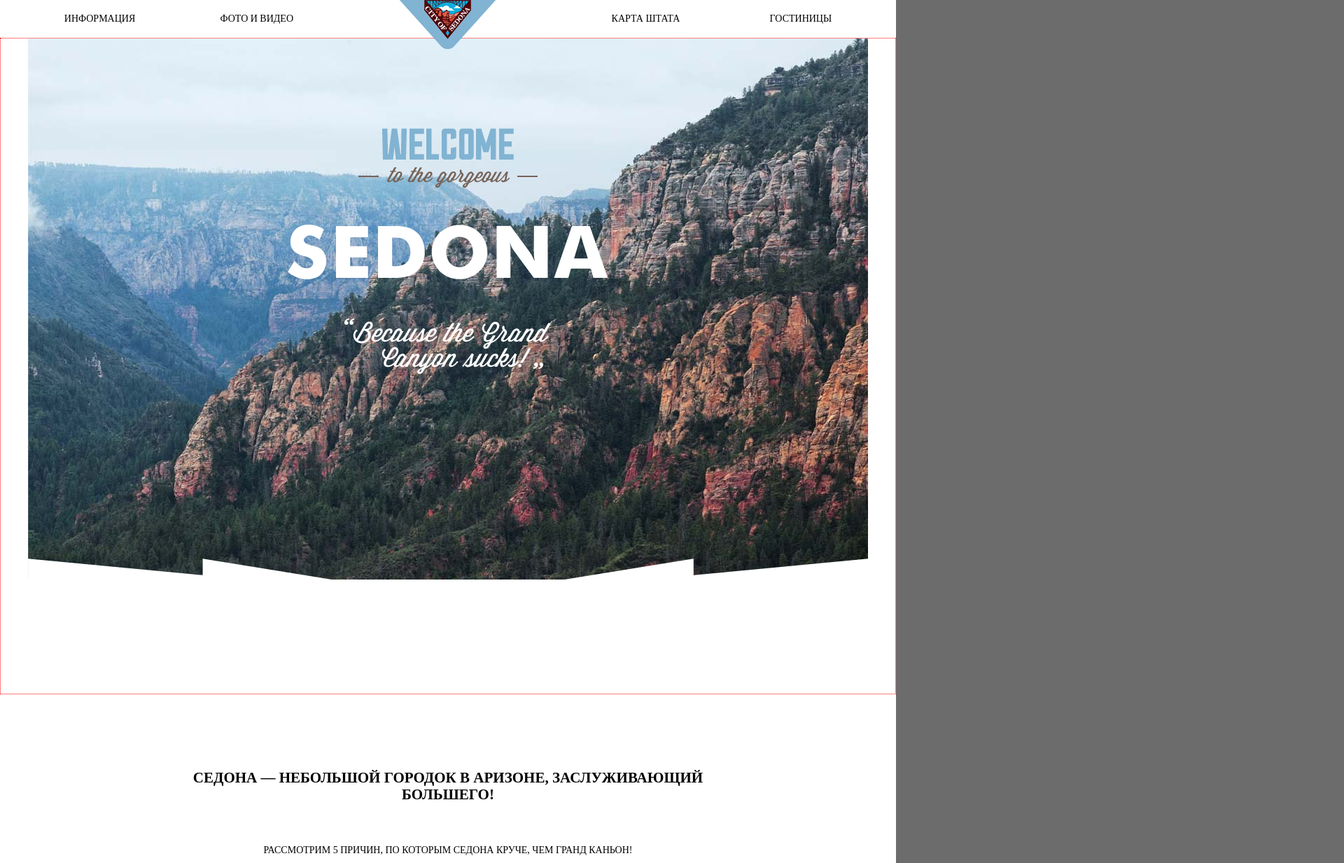
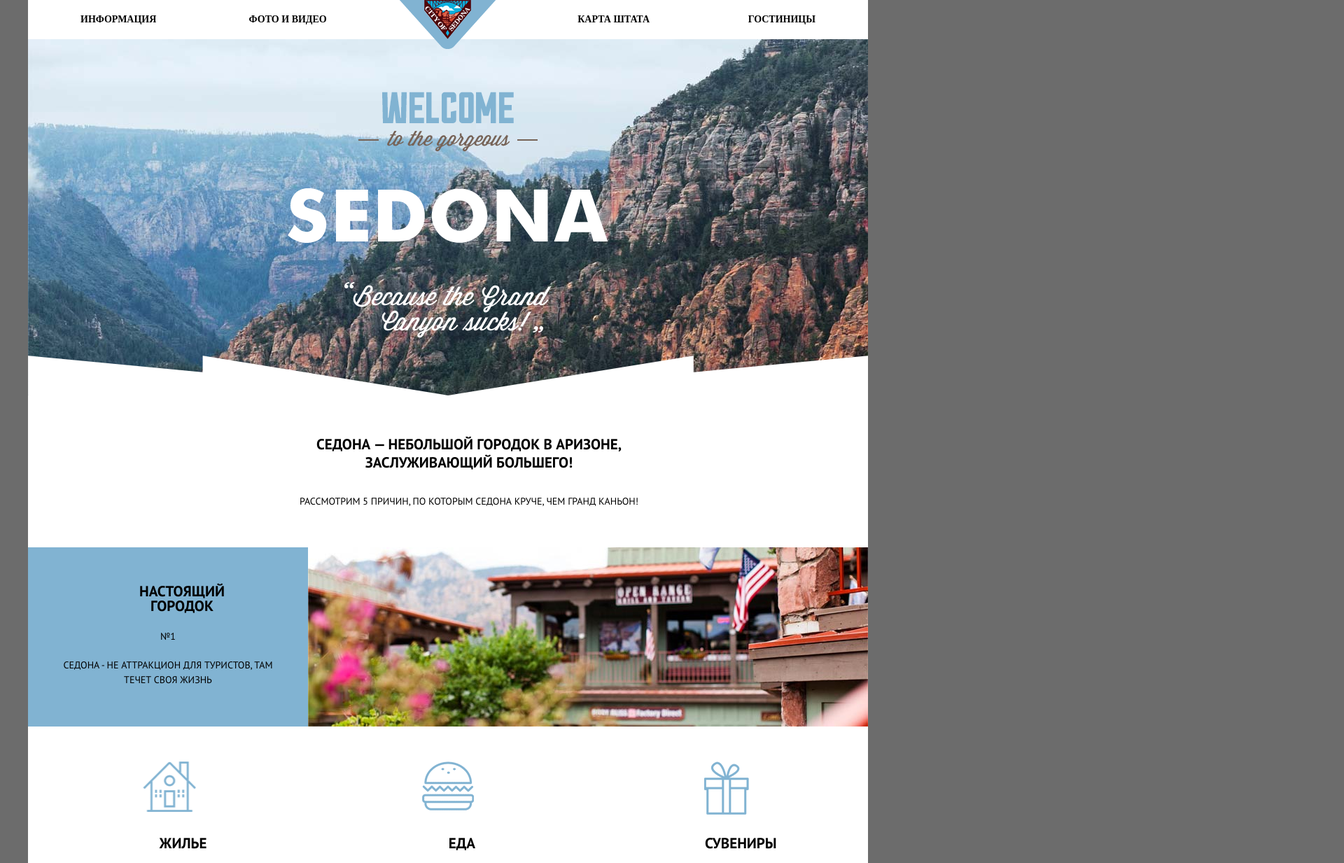
Before and after one commit to YurtaevAlx/279155-sedona, a plain HTML site: page index.html in a window 1280 px wide. Shown: the top 1233 px of the page at 70% size, 1920 px wide, since content can reach past the window. Drawn offline with Linux system fonts and the light colour scheme.

Commit message:
декор

```diff
--- a/css/style.css
+++ b/css/style.css
@@ -1,43 +1,41 @@
 html {
   background-color: #6c6c6c
 }
+
 body {
   min-width: 768px;
-  max-width: 1280px;
-  margin: auto;
-
+  max-width: 1200px;
+  margin: 0 0 0 40px;
+  padding: 0;
   font-size: 14px;
   line-height: 24px;
-  font-family: PTsans;
+  font-family: PT sans;
   text-transform: uppercase;
+  background: #ffffff;
+}
 
-  background: #ffffff;
-
-}
 .clearfix::after {
   display: table;
   content: '';
   clear: both;
 }
+
 .unvisible {
   display: none;
 }
-ul {
-  list-style: none;
-}
+
 .menu {
-  width: 88%;
-  padding: 15px 6%;
+  width: 90%;
+  padding: 15px 5%;
   background: #ffffff
 }
 
 .menu .menu-group {
   display: table;
   table-layout: auto;
-  width: 40%;
+  width: 45%;
   padding: 0;
   margin: 0;
-
 }
 
 .menu .menu-item {
@@ -57,77 +55,110 @@ ul {
 .menu-item a {
   margin: 0 15px;
   text-decoration: none;
+  font-size: 14px;
+  line-height: 26px;
+  font-family: PTsans;
+  font-weight: bold;
   color: black;
 }
 
-.main-header .logo {
+.main-header .small-logo {
   position: absolute;
+  left: 50%;
+  transform: translateX(-50%);
+}
+
+.layout-logo {
+  background: url("../img/background_h2.png") no-repeat center bottom, url("../img/background.jpg") no-repeat center -56px;
+}
+
+.layout-logo img {
+  margin: 75px 50%;
+  transform: translateX(-50%);
+}
+
+.layout-h2 {
+  margin: 0;
+  text-align: center;
+  padding: 0 300px;
+  transform: translateX(30px);
+}
+
+.layout-h2 h2 {
+  padding: 40px 0 12px 0;
+  line-height: 26px;
+  font-size: 21px;
+}
+
+.layout-h2 p {
+  padding-bottom: 40px;
+}
+
+.motive {
+  display: table;
+  margin: auto;
+  padding: 0;
+}
+
+.motive h3 {
+  padding: 15px 100px 0 140px;
+  line-height: 21px;
+  font-size: 21px;
+
+}
+
+.motive p {
+  padding: 5px 50px 25px 50px;
+
+  line-height: 21px;
+
+}
+.motive-num {
+  padding: 0;
+
+}
+
+.motive ul {
+  display: table-row;
+
+}
+.motive .motive-item {
+  display: table-cell;
+  text-align: center;
+  vertical-align: middle;
+
+}
+
+ .advantage .advantage-item {
+   position: relative;
+   display: table-cell;
+   text-align: center;
+   vertical-align: middle;
+   padding: 120px 0 40px 0;
+
+}
+.advantage .advantage-logo {
+  position: absolute;
+  top: 50px;
   left: 50%;
   transform: translateX(-50%);
 
 }
-.layout-logo {
-  background: url("../img/background.jpg") no-repeat center top, url("../img/background_h2.png") no-repeat center bottom;
 
-
-  /*для сетки*/
-  border: 1px dotted red;
-}
-.layout-logo img {
-  margin: 10% 50%;
-  transform: translateX(-50%);
-}
-
-.layout-h2 h2 {
-  text-align: center;
-  padding: 7% 20% 3% 20%;
-}
-.layout-h2 p {
-  text-align: center;
+.advantage p {
+  padding-top: 5px;
 
 }
 
-.motive {
-  display: table;
-  background: #81b3d2;
-  color: white;
-  margin: 0 3%;
-
-  /*для сетки*/
-  border: 1px dotted black;
-
+.motive1 img,
+.motive2 img {
+  display: block;
 
 }
-.motive ul {
-  display: table-row;
-  margin: 0;
-  padding: 0;
-}
-.motive li {
-  display: table-cell;
-  width: 21%;
-  padding: 10% 6%;
-  text-align: center;
 
-  /*для сетки*/
-  border: 1px dotted red;
-}
-.motive h3 {
-  padding: 0;
-  margin: 0;
-}
-
- .advantage .advantage-item {
-   position: relative;
-   background: #ccc
-
-}
-.advantage .advantage-logo {
-  position: absolute;
-  top: 60px;
-  left: 50%;
-  transform: translateX(-50%);
-
+.motive1 li:first-child,
+.motive2 li:last-child {
+  background: #81b3d2;
 }
 
 
--- a/index.html
+++ b/index.html
@@ -4,10 +4,11 @@
     <meta charset="utf-8">
     <title>Седона</title>
     <link href="css/style.css" rel="stylesheet">
+    <link href="https://fonts.googleapis.com/css?family=PT+Sans:400,700&amp;subset=cyrillic" rel="stylesheet">
   </head>
   <body>
     <header class="main-header">
-      <a class="logo"><img src="img/small-logo.png" width="138" height="70" alt="СЕДОНА"></a>
+      <a class="small-logo"><img src="img/small-logo.png" width="138" height="70" alt="СЕДОНА"></a>
       <h1 class="unvisible">Welcome to the gorgeous Sedona</h1>
       <nav class="menu clearfix">
         <ul class="menu-group">
@@ -23,7 +24,7 @@
             <a href="#">Карта штата</a>
           </li>
           <li class="menu-item">
-            <a href="#">Гостиницы</a>
+            <a href="catalog.html">Гостиницы</a>
           </li>
         </ul>
       </nav>
@@ -31,14 +32,13 @@
     <main>
       <div class="layout-logo">
           <img class="logo" src="img/logo.png" width="458" height="352" alt="Welcome Sedona">
-          <img src="img/background_h2.png" width="1200" height="57" alt="">
       </div>
       <div class="layout-h2">
         <h2>СЕДОНА — небольшой городок в АРИЗОНЕ, заслуживающий большего!</h2>
         <p>Рассмотрим 5 причин, по которым Седона круче, чем гранд каньон!</p>
       </div>
-      <div class="motive clearfix">
-        <ul class="motive-group">
+      <div class="motive">
+        <ul class="motive1">
           <li class="motive-item">
             <h3>Настоящий городок</h3>
             <span class="motive-num">№1</span>
@@ -69,7 +69,7 @@
         </ul>
       </div>
       <div class="motive">
-        <ul class="motive-group">
+        <ul class="motive2">
           <li class="motive-item">
             <img src="img/foto2.jpg" width="800" height="256" alt="Devil's bridge">
           </li>
@@ -82,18 +82,18 @@
 
       </div>
       <div class="motive">
-        <ul>
-          <li>
+        <ul class="motive-group">
+          <li  class="motive-item">
             <h3>Небольшая площадь</h3>
             <span class="motive-num">№3</span>
             <p>ВСЕ достопримечательности  находятся очень близко</p>
           </li>
-          <li>
+          <li class="motive-item">
             <h3>Красивая дорога</h3>
             <span class="motive-num">№4</span>
             <p>Ехать в СЕДОНУ из ЛАС_ВЕГАСА совсем не скучно!</p>
           </li>
-          <li>
+          <li class="motive-item">
             <h3>Мало туристов</h3>
             <span class="motive-num">№5</span>
             <p>Большинство едет в Гранд Каньон и толпится там</p>
```
